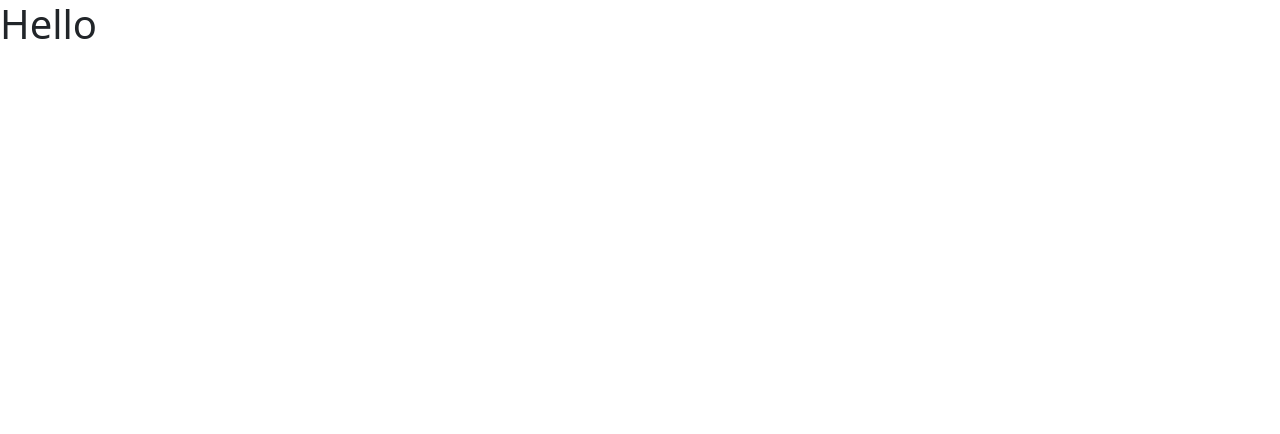
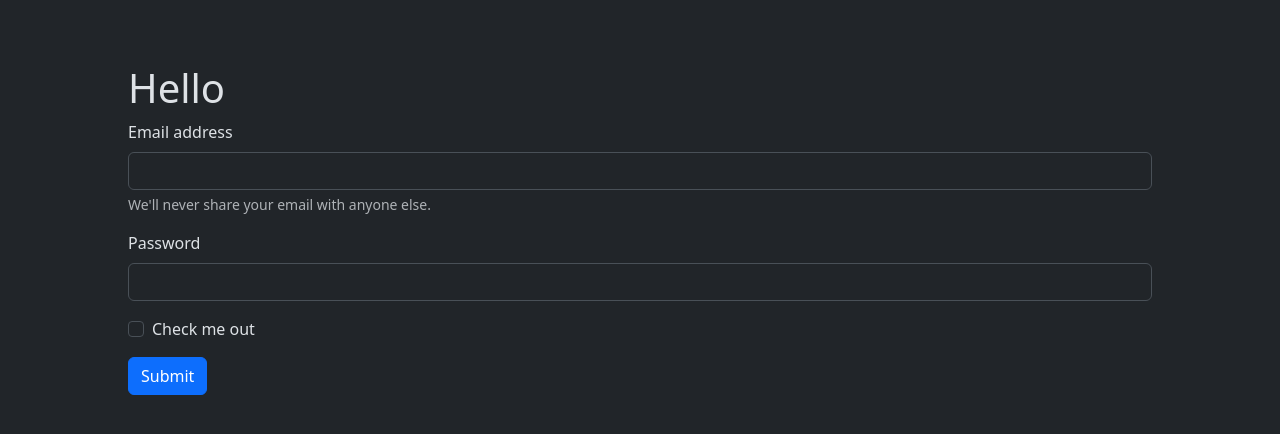
Before and after one commit to dandeviant/Config-Generator, a plain HTML site: page index.html in a window 1280 px wide. Drawn offline with Linux system fonts and the light colour scheme.

Commit message:
edit index

```diff
--- a/index.html
+++ b/index.html
@@ -4,7 +4,7 @@ Config Generator Web (not exactly web, tho...)
 - All required files(scripts, css, img, etc) are in /asset
 -->
 <!DOCTYPE html>
-<html>
+<html lang="en" data-bs-theme="dark">
     <head>
         <meta charset="utf-8">
         <meta name="viewport" content="width=device-width, initial-scale=1">
@@ -12,11 +12,27 @@ Config Generator Web (not exactly web, tho...)
 
         <!-- Bootstrap CSS import -->
         <link href="asset/css/bootstrap.min.css" rel="stylesheet">
+    </head>
+    <body style="margin-left: 10%; margin-right: 10%; margin-top: 5%;"> <!-- body margining-->
+        <h1>Hello</h1>
+        <!-- Bootstrap samples for testing -->
+        <form>
+            <div class="mb-3">
+              <label for="exampleInputEmail1" class="form-label">Email address</label>
+              <input type="email" class="form-control" id="exampleInputEmail1" aria-describedby="emailHelp">
+              <div id="emailHelp" class="form-text">We'll never share your email with anyone else.</div>
+            </div>
+            <div class="mb-3">
+              <label for="exampleInputPassword1" class="form-label">Password</label>
+              <input type="password" class="form-control" id="exampleInputPassword1">
+            </div>
+            <div class="mb-3 form-check">
+              <input type="checkbox" class="form-check-input" id="exampleCheck1">
+              <label class="form-check-label" for="exampleCheck1">Check me out</label>
+            </div>
+            <button type="submit" class="btn btn-primary">Submit</button>
+        </form>
 
-
-    </head>
-    <body>
-        <h1>Hello</h1>
 
         <!-- Bootstrap JavaScript import -->
         <script src="asset/js/bootstrap.bundle.min.js"></script>
```
